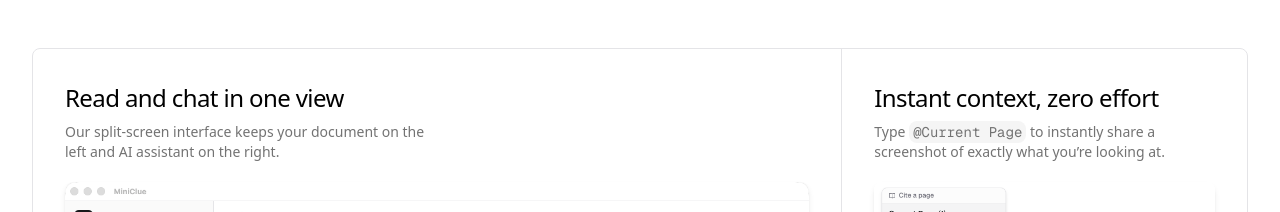
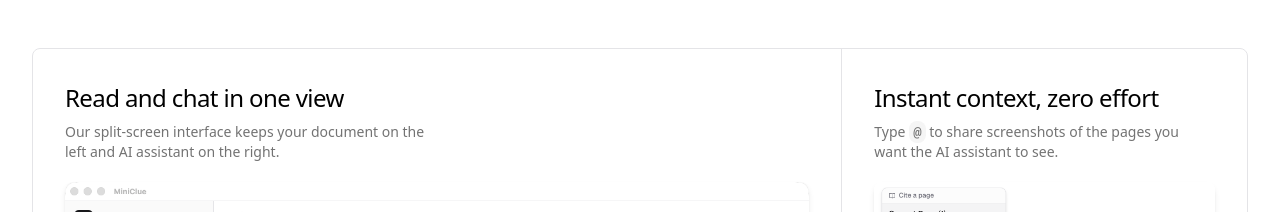
Before and after one commit to srleom/miniclue-mkt, a Next.js app: page / in a window 1280 px wide. Shown: the part 1884-2096 px from the top of the page. Built offline with nearby package versions, Linux system fonts and the light colour scheme.

Commit message:
fix: update screenshot sharing text for clarity in Features component (#7)

```diff
--- a/src/components/features.tsx
+++ b/src/components/features.tsx
@@ -21,9 +21,9 @@ export default function Features() {
         <>
           Type{" "}
           <code className="rounded-md bg-neutral-100 px-1 py-0.5 font-mono text-sm dark:bg-neutral-800">
-            @Current Page
+            @
           </code>{" "}
-          to instantly share a screenshot of exactly what you’re looking at.
+          to share screenshots of the pages you want the AI assistant to see.
         </>
       ),
       skeleton: <InstantContext />,
```
